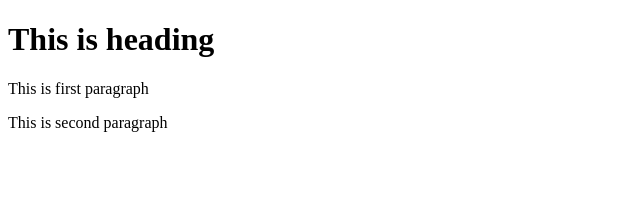
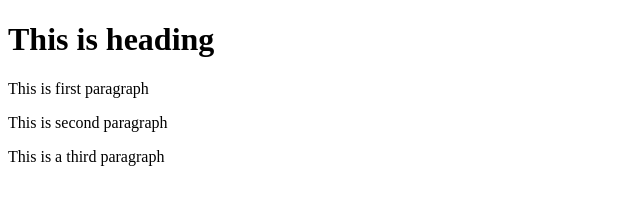
Before and after one commit to simran7575/git-test, a website: page index.html in a window 1280 px wide. Shown: the whole page, without its empty margins (0-640 px from the left). Drawn offline with Linux system fonts and the light colour scheme.

Commit message:
Fourth commit

```diff
--- a/index.html
+++ b/index.html
@@ -6,6 +6,7 @@
             <h1>This is heading</h1>
             <p>This is first paragraph</p>
             <p>This is second paragraph</p>
+            <p>This is a third paragraph</p>
         </body>
     </head>
 </html>
```
Also changed, not shown: package.json (added, +24 -0 lines), 2 other files.
